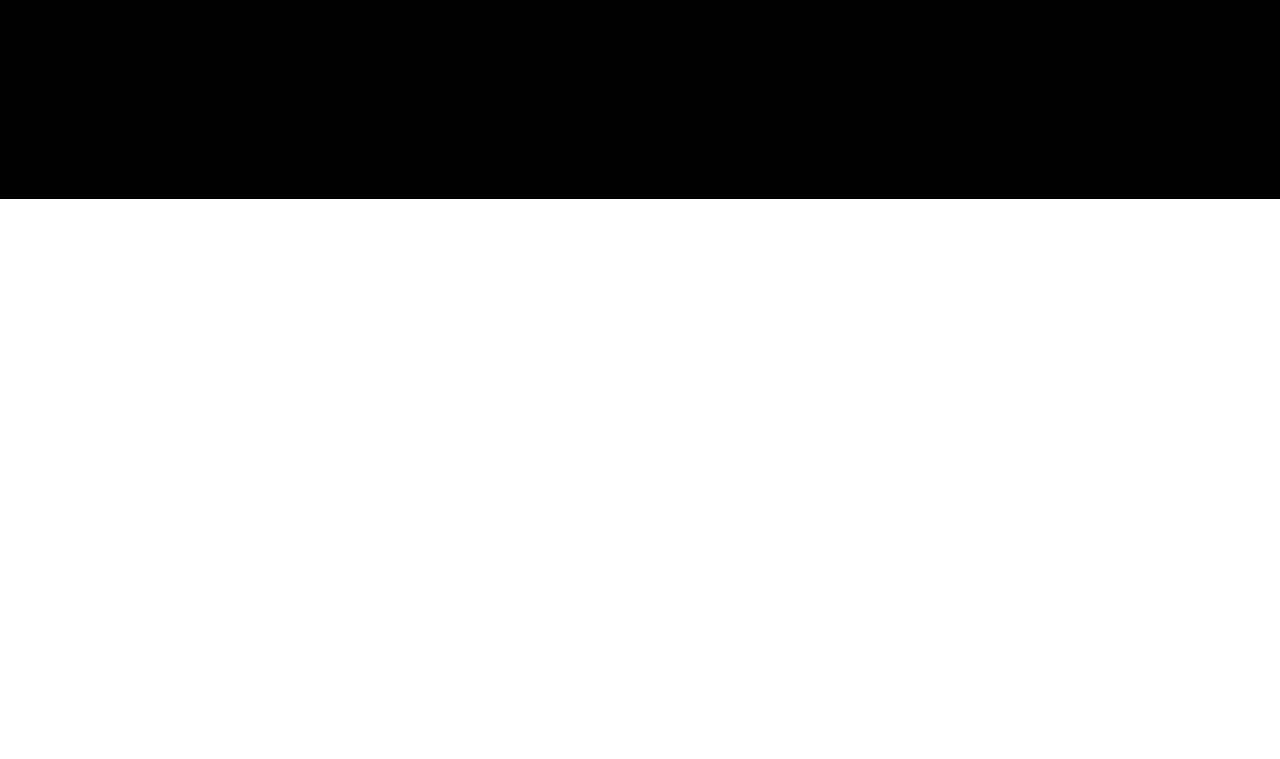
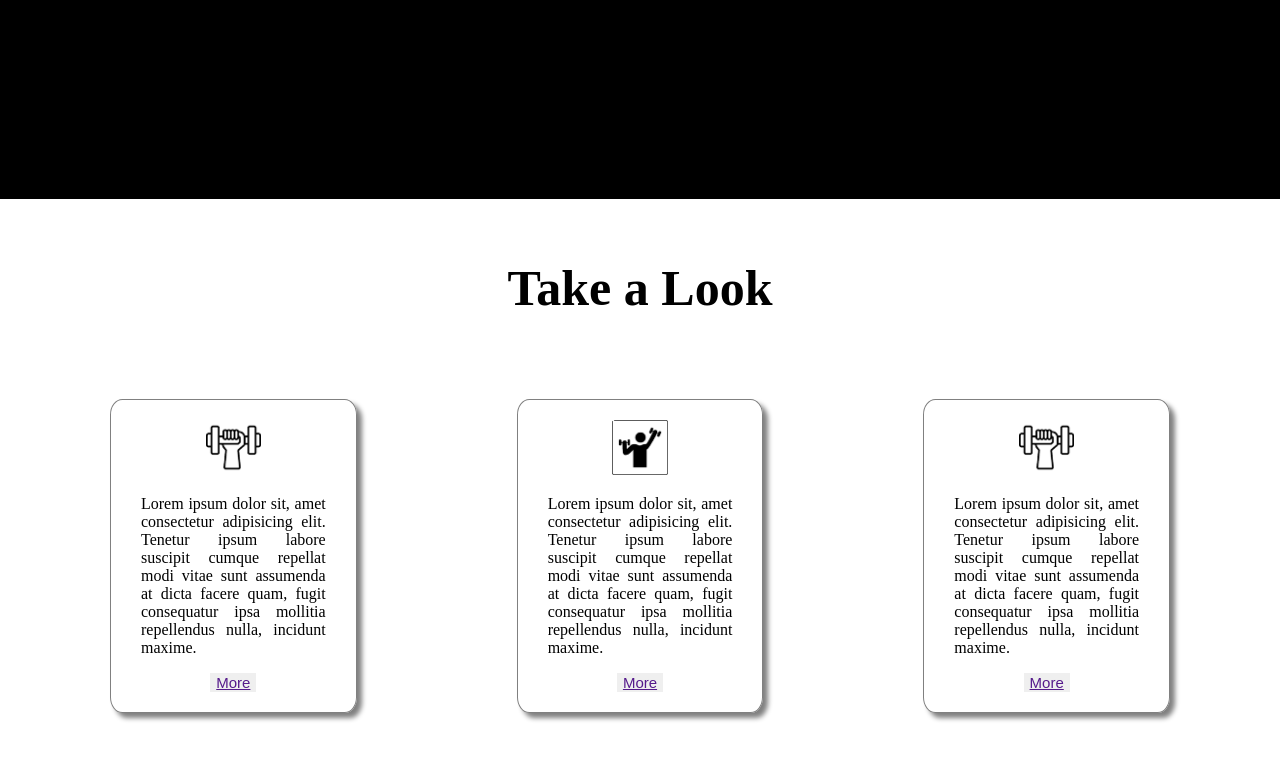
Before and after one commit to Nabinchowdhury/gym-practise-website, a plain HTML site: page index.html in a window 1280 px wide. Shown: the part 670-1429 px from the top of the page. Before the commit the page ends 869 px from the top, so only its background shows below. Drawn offline with Linux system fonts and the light colour scheme.

Commit message:
section two

```diff
--- a/index.html
+++ b/index.html
@@ -41,6 +41,35 @@
     </section>
 
 
+    <section class="two">
+        <h1>Take a Look</h1>
+        <div class="boxes">
+            <div class="minibox">
+                <img src="images/package/icon1.png" alt="">
+                <p>Lorem ipsum dolor sit, amet consectetur adipisicing elit. Tenetur ipsum labore suscipit cumque
+                    repellat modi vitae sunt assumenda at dicta facere quam, fugit consequatur ipsa mollitia repellendus
+                    nulla, incidunt maxime.</p>
+                <button><a href="">More</a></button>
+            </div>
+            <div class="minibox">
+                <img src="images/package/icon2.png" alt="">
+                <p>Lorem ipsum dolor sit, amet consectetur adipisicing elit. Tenetur ipsum labore suscipit cumque
+                    repellat modi vitae sunt assumenda at dicta facere quam, fugit consequatur ipsa mollitia repellendus
+                    nulla, incidunt maxime.</p>
+                <button><a href="">More</a></button>
+            </div>
+            <div class="minibox">
+                <img src="images/package/icon1.png" alt="">
+                <p>Lorem ipsum dolor sit, amet consectetur adipisicing elit. Tenetur ipsum labore suscipit cumque
+                    repellat modi vitae sunt assumenda at dicta facere quam, fugit consequatur ipsa mollitia repellendus
+                    nulla, incidunt maxime.</p>
+                <button><a href="">More</a></button>
+            </div>
+        </div>
+
+    </section>
+
+
 </body>
 
 </html>
--- a/style.css
+++ b/style.css
@@ -89,3 +89,55 @@ body {
     padding-right: 20px;
     padding-bottom: 150px;
 }
+
+.two {
+    margin: 30px;
+}
+
+.two h1 {
+    text-align: center;
+    font-size: 50px;
+    margin-top: 60px;
+}
+
+.boxes {
+    display: flex;
+    justify-content: space-evenly;
+    text-align: center;
+}
+
+.minibox {
+    margin: 40px 80px;
+    border: 1px solid grey;
+    border-radius: 5%;
+    box-shadow: 5px 5px 5px gray;
+    padding: 20px 30px;
+
+}
+
+.minibox:hover {
+    margin-top: 10px;
+    transition: 800ms;
+    border: 1px solid red;
+}
+
+
+
+.minibox p {
+    text-align: justify;
+}
+
+.minibox img {
+    width: 30%;
+
+
+}
+
+.minibox button {
+    border: none;
+    font-size: 15px;
+}
+
+.minibox button:hover {
+    cursor: pointer;
+}
```
